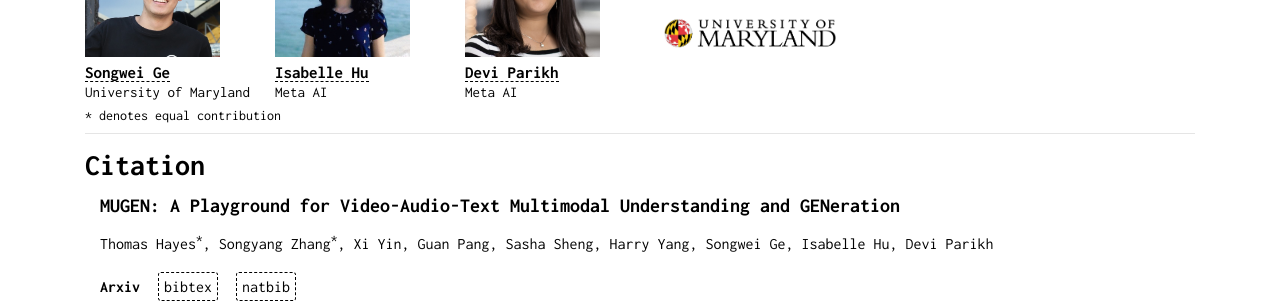
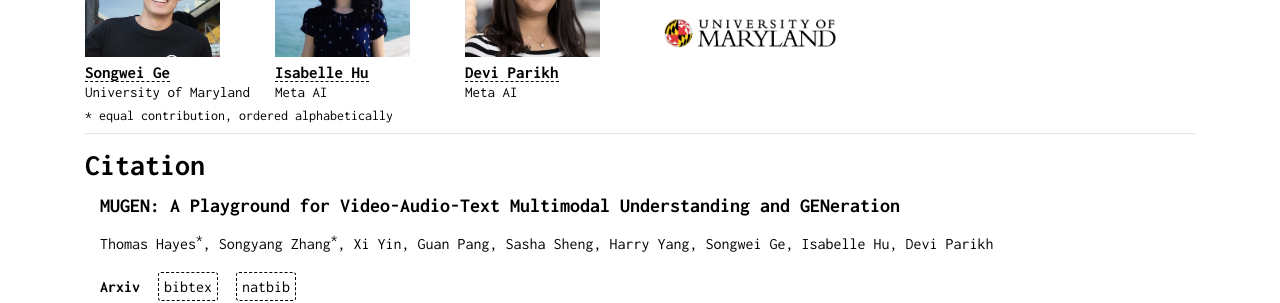
Before and after one commit to mugen-org/mugen-org.github.io, a Jekyll site: the page built from _pages/home.md, in a window 1280 px wide and 900 px high, scrolled down 579 px. Shown: the part 496-799 px from the top of the window. Built offline with Jekyll 4.4.1, drawn with Linux system fonts in a browser that asks for light colours.

Commit message:
Update people.html

```diff
--- a/_includes/people.html
+++ b/_includes/people.html
@@ -124,5 +124,5 @@
   </div>
 
   <div class="row">
-    <div class="col-md-6 col-sm-6 col-xs-6 col-12" style="font-size: 14px; margin-top: 5px">* denotes equal contribution</div>
+    <div class="col-md-6 col-sm-6 col-xs-6 col-12" style="font-size: 14px; margin-top: 5px">* equal contribution, ordered alphabetically</div>
   </div>
```
